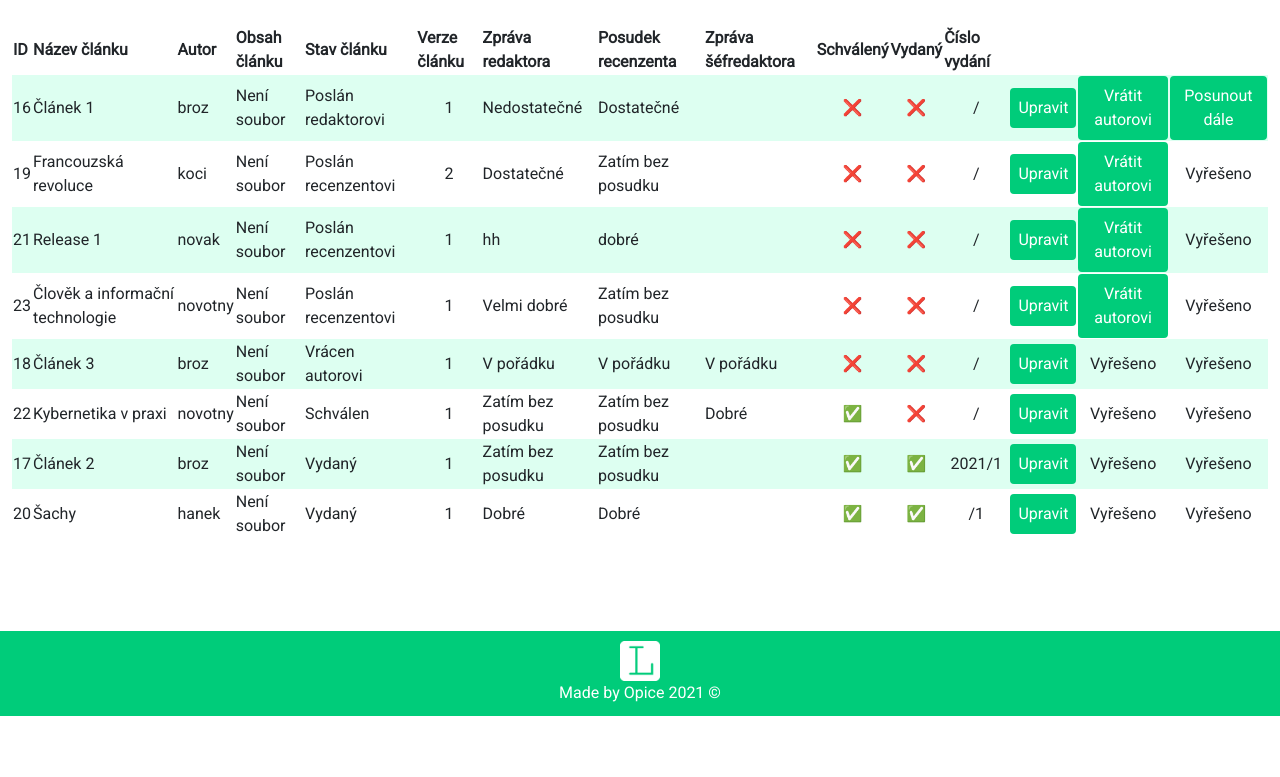
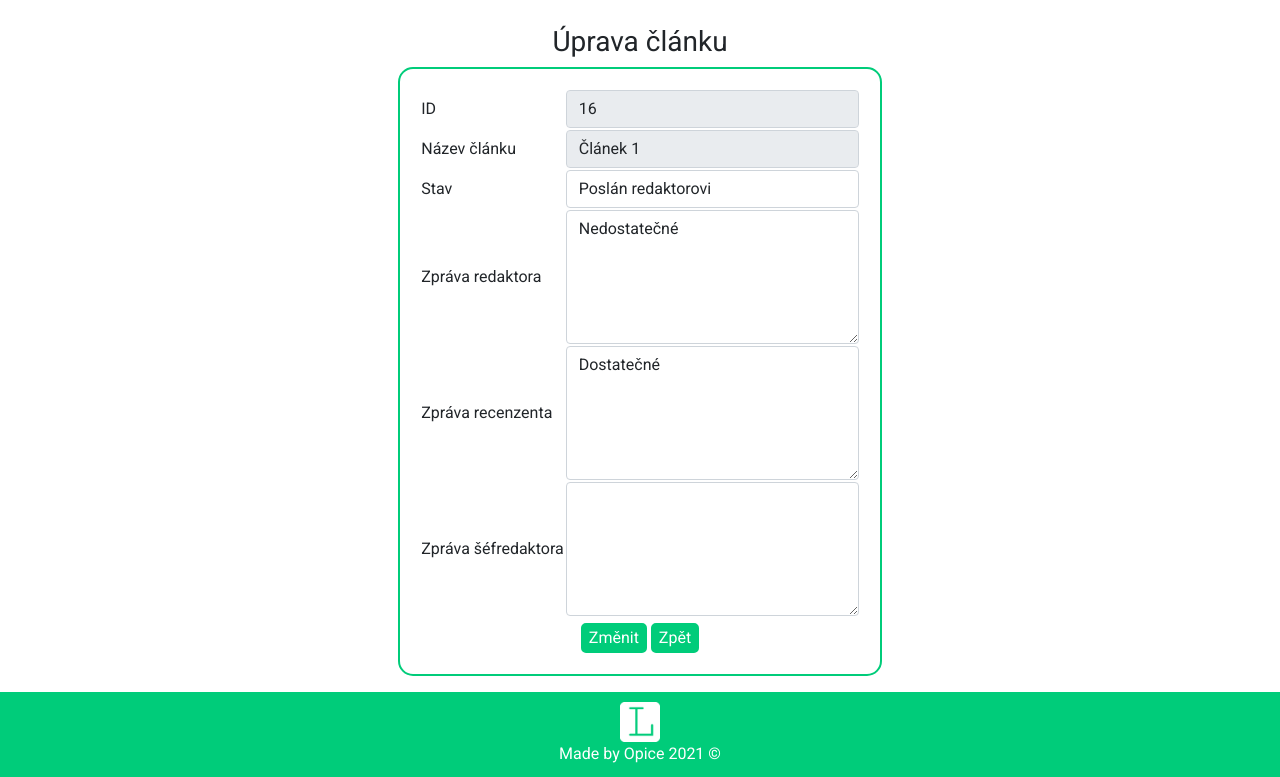
Before and after one commit to tomasmilotta/Opice, a PHP site: page /spravaClanku.php?id=16 in a window 1280 px wide. Shown: the part 84-861 px from the top of the page. Before the commit the page ends 800 px from the top, so only its background shows below. Run offline with PHP 8.4, Linux system fonts and the light colour scheme; a user stored in the database is signed in; data comes from the database, SQL or seed files in the repository.

Commit message:
Update spravaClanku.php

```diff
--- a/KÓD/spravaClanku.php
+++ b/KÓD/spravaClanku.php
@@ -1,134 +1,126 @@
 <?php
   require "header.php";
   require "connectDB.php";
-  if(isset($_SESSION['chyba'])){
-    if($_SESSION['chyba']==0){
-      echo "<script type='text/javascript'>alert('Úspěch!');</script>";
-      unset($_SESSION['chyba']);
-    }else{
-      echo "<script type='text/javascript'>alert('Chyba při nahrávání souboru!');</script>";
-      unset($_SESSION['chyba']);
+  if(!isset($_SESSION["role"])||$_SESSION["role"]!=2){
+    if($_SESSION["role"]!=7){
+      if($_SESSION["role"]!=6){
+        if($_SESSION["role"]!=4){
+          header("location:index.php");
+        }
+      }
     }
   }
-?>
-<div class="container-fluid">
-  <div class="row">
-      <div class="col-12">
-      <?php
-  if(isset($_SESSION['role'])){
-    $role = $_SESSION['role'];
-    if($role==3){
-      echo '<a href="pridatClanek.php" id="add-btn" class="btn">Přidat článek</a>';
-      //výpis článků
-      echo "<table class='w-100 sprava-tab'>";
-      echo "<tr>";
-      echo "<th>Název článku</th><th>Autor</th><th>Obsah článku</th><th>Stav článku</th><th>Verze článku</th><th>Zpráva redaktora</th><th>Posudek recenzenta</th><th>Zpráva šéfredaktora</th><th>Schválený</th><th>Vydaný</th><th>Číslo vydání</th><th>Reagovat</th>";
-      $dotaz = "SELECT * FROM clanky join users on users.user_id=clanky.clanek_autor join stavy on stavy.stav_id=clanky.clanek_stav where user_id = ".$_SESSION['user_id'].";";
-    }else{
-      //výpis článků
-      echo "<table class='w-100 sprava-tab'>";
-      echo "<tr>";
-      if($role == 6 || $role == 7 || $role == 2){
-        $dotaz = "SELECT * FROM clanky join users on users.user_id=clanky.clanek_autor join stavy on stavy.stav_id=clanky.clanek_stav order by clanek_stav";
-        echo "<th>ID</th><th>Název článku</th><th>Autor</th><th>Obsah článku</th><th>Stav článku</th><th>Verze článku</th><th>Zpráva redaktora</th><th>Posudek recenzenta</th><th>Zpráva šéfredaktora</th><th>Schválený</th><th>Vydaný</th><th>Číslo vydání</th><th></th><th></th><th></th>";
+  $userRole = $_SESSION["role"];
+  $id = $_GET["id"];
+  $dotaz = "select * from clanky join users on clanky.clanek_autor = users.user_id join stavy on clanky.clanek_stav = stavy.stav_id where clanek_id=".$id;
+  $dotaz2 = "select * from stavy";
+  $vysledek = mysqli_query($spojeni, $dotaz);
+  $vysledek2 = mysqli_query($spojeni, $dotaz2);
+  $radek = mysqli_fetch_assoc($vysledek);
+  if(isset($_GET["submit"])){
+    if($_GET["submit"]=="Změnit"){
+      if($_GET["stav"]==4){
+        $dotaz = 'update clanky set clanek_stav=4, clanek_zpravaRedaktora="'.$_GET["zpravaRedaktora"].'", clanek_zpravaRecenzenta="'.$_GET["zpravaRecenzenta"].'", clanek_zpravaSefredaktora="'.$_GET["zpravaSefredaktora"].'", clanek_vydany=0, clanek_vydani=DEFAULT, clanek_rok=DEFAULT, clanek_schvaleny=1 where clanek_id ='.$_GET["id"];
+      }else if($_GET["stav"]==5){
+        if(isset($_GET["vydani"])){
+          $vydani = $_GET["vydani"];
+        }else $vydani = "NULL";
+        if(isset($_GET["rok"])){
+          $rocnik = $_GET["rok"];
+        }else $rocnik = "NULL";
+        $dotaz = 'update clanky set clanek_stav=5, clanek_zpravaRedaktora="'.$_GET["zpravaRedaktora"].'", clanek_zpravaRecenzenta="'.$_GET["zpravaRecenzenta"].'", clanek_zpravaSefredaktora="'.$_GET["zpravaSefredaktora"].'", clanek_vydany=1, clanek_vydani='.$vydani.', clanek_rok='.$rocnik.', clanek_schvaleny=1 where clanek_id ='.$_GET["id"];
+        echo $rocnik.' | '.$dotaz;
+      }else{
+        $dotaz = 'update clanky set clanek_stav='.$_GET["stav"].', clanek_zpravaRedaktora="'.$_GET["zpravaRedaktora"].'", clanek_zpravaRecenzenta="'.$_GET["zpravaRecenzenta"].'", clanek_zpravaSefredaktora="'.$_GET["zpravaSefredaktora"].'", clanek_vydany=0, clanek_vydani=DEFAULT, clanek_rok=DEFAULT, clanek_schvaleny=0 where clanek_id ='.$_GET["id"];
+        echo $dotaz;
       }
-      if($role == 4){
-        $dotaz = "SELECT * FROM clanky join users on users.user_id=clanky.clanek_autor join stavy on stavy.stav_id=clanky.clanek_stav order by clanek_stav";
-        echo "<th>ID</th><th>Název článku</th><th>Autor</th><th>Obsah článku</th><th>Stav článku</th><th>Verze článku</th><th>Zpráva redaktora</th><th>Posudek recenzenta</th><th>Zpráva šéfredaktora</th><th>Schválený</th><th>Vydaný</th><th>Číslo vydání</th><th></th><th></th>";
+      if($userRole==4){
+        $dotaz = 'update clanky set clanek_stav=1, clanek_zpravaRedaktora="'.$_GET["zpravaRedaktora"].'", clanek_zpravaRecenzenta="'.$_GET["zpravaRecenzenta"].'", clanek_zpravaSefredaktora="'.$_GET["zpravaSefredaktora"].'", clanek_vydany=0, clanek_vydani=DEFAULT, clanek_rok=DEFAULT, clanek_schvaleny=0 where clanek_id ='.$_GET["id"];
       }
+      $vysledek = mysqli_query($spojeni, $dotaz);
+      if($vysledek)
+      {
+        $_SESSION["msg-good"]="Článek úspěšně upraven.";
+        header("location:spravaClanku.php");
+      }
+    }else if($_GET["submit"]=="Zpět"){
+      header("location:spravaClanku.php");
     }
-    $vysledek = mysqli_query($spojeni, $dotaz);
-    echo "</tr>";
-    $i = 0;
-    while($radek = mysqli_fetch_assoc($vysledek)){
-      if (($i%2)==1)
-      {
-        echo "<tr class='radek-clanky'>";
-      }
-      else echo "<tr class='radek radek-clanky'>";
-      if(isset($role) && $role!=3)echo "<td align = center>".$radek['clanek_id']."</td>";
-      echo "<td>".$radek['clanek_nazev']."</td>";
-      echo "<td>".$radek['user_login']."</td>";
-      $path = "clanky/".$radek["user_login"]."/".str_replace(" ","_",$radek["clanek_nazev"])."/v".$radek["clanek_verze"]."/";
-      if($handle = opendir($path)){
-        while(false != ($entry = readdir($handle))){
-          if($entry != "." && $entry != ".."){
-            echo '<td><a href="download.php?file='.$entry.'&path='.$path.'&autor='.$radek["user_login"].'">&#128190; Stáhnout</a></td>';
-          }
-        }
-        closedir($handle);
-      }else{
-         echo '<td>Není soubor</td>';
-      }
-      echo "<td>".$radek['stav_popis']."</td>";
-      echo "<td align = center>".$radek['clanek_verze']."</td>";
-      echo "<td>".$radek['clanek_zpravaRedaktora']."</td>";
-      echo "<td>".$radek['clanek_zpravaRecenzenta']."</td>";
-      echo "<td>".$radek['clanek_zpravaSefredaktora']."</td>";
-      echo "<td align = center>";
-      if($radek['clanek_schvaleny']==0){
-        echo "&#10060;";
-      }else{
-        echo "&#9989;";
-      }
-      echo "</td>";
-      echo "<td align = center>";
-      if($radek['clanek_vydany']==0){
-        echo "&#10060;";
-      }else{
-        echo "&#9989;";
-      }
-      echo "</td>";
-      echo "<td align = center>".$radek['clanek_rok']."/".$radek['clanek_vydani']."</td>";
-      if($role == 2 || $role==6 || $role == 7 || $role==4){
-        if($role == 4){
-          if($radek["stav_id"]==2){
-            echo '<td><a href="upravitClanek.php?id='.$radek["clanek_id"].'" class="btn">Upravit</a></td>';
-          }else{
-            echo '<td align=center>Vyřešeno</td>';
-          }
-        }else{
-          echo '<td><a href="upravitClanek.php?id='.$radek["clanek_id"].'" class="btn">Upravit</a></td>';
-        }
-        if($radek['stav_id']==1 || $radek['stav_id']==2){
-          if($radek['stav_id']==1){
-            if($role!=4){
-              echo '<td align=center><a href="reakce.php?id='.$radek["clanek_id"].'" class="btn">Vrátit autorovi</a></td>';
-            }else echo '<td align=center>Vyřešeno</td>';
-          }else{
-            echo '<td align=center><a href="reakce.php?id='.$radek["clanek_id"].'" class="btn">Vrátit autorovi</a></td>';
-          }
-        }else{
-          echo '<td align=center>Vyřešeno</td>';
-        }
-        if($role!=4){
-          if($radek["stav_id"]==1){
-            echo '<td><a href="reakceDale.php?id='.$radek["clanek_id"].'" class="btn">Posunout dále</a></td>';
-          }else {
-            echo '<td align=center>Vyřešeno</td>';
-          }
-        }
-      }
-      if($role==3){
-        if($radek['stav_id'] == 3){
-          echo '<td><a href="updateClanek.php?name='.$radek["clanek_nazev"].'" class="btn">Reagovat</a></td>';
-        }else{
-          echo '<td>V pořádku</td>';
-        }
-      }
-      echo "</tr>";
-      $i++;
-    }
-    echo "</table>";
-  }else{
-    echo "<p>Nejste přihlášený!</p>";
   }
 
  ?>
+<h3 align=center>Úprava článku</h3>
+<form action="upravitClanek.php" method="get">
+<div class="d-flex justify-content-center mb-3">
+     <div class="d-inline-flex" id="reg">
+  <table>
+    <tr>
+      <td>ID</td><td><input type="text" name="id" value="<?php echo $radek["clanek_id"];?>" readonly class="form-control"></td>
+    </tr>
+    <tr>
+      <td>Název článku</td><td><input type="text" name="nazev" value="<?php echo $radek["clanek_nazev"];?>" readonly class="form-control"></td>
+    </tr>
+    <?php
+      if($userRole == 2 || $userRole == 6 || $userRole == 7){
+        echo '<tr>
+          <td>Stav</td>
+          <td>
+            <select name="stav" class="form-control">';
+
+              while($stavy = mysqli_fetch_assoc($vysledek2)){
+                if($stavy["stav_id"]==$radek["clanek_stav"]){
+                  echo '<option value="'.$stavy["stav_id"].'" selected>'.$stavy["stav_popis"].'</option>';
+                }else{
+                  echo '<option value="'.$stavy["stav_id"].'">'.$stavy["stav_popis"].'</option>';
+                }
+              }
+
+            echo '</select>
+          </td>
+        </tr>';
+      }else{
+        echo '<input type="text" name=stav hidden value="'.$radek["clanek_stav"].'">';
+      }
+     ?>
+       <?php
+        if($userRole == 2 || $userRole == 6){
+          echo '<tr>';
+          echo '<td>Zpráva redaktora</td>';
+          echo '<td><textarea name="zpravaRedaktora" rows="5" cols="30" class="form-control" required>'.$radek["clanek_zpravaRedaktora"].'</textarea></td>';
+          echo '</tr>';
+        }else echo '<textarea name="zpravaRedaktora" hidden>'.$radek["clanek_zpravaRedaktora"].'</textarea>';
+        if($userRole == 2 || $userRole == 4){
+          echo '<tr>';
+          echo '<td>Zpráva recenzenta</td>';
+          echo '<td><textarea name="zpravaRecenzenta" rows="5" cols="30" class="form-control" required>'.$radek["clanek_zpravaRecenzenta"].'</textarea></td>';
+          echo '</tr>';
+        }else echo '<textarea name="zpravaRecenzenta" hidden>'.$radek["clanek_zpravaRecenzenta"].'</textarea>';
+        if($userRole == 2 || $userRole == 7){
+          echo '<tr>';
+          echo '<td>Zpráva šéfredaktora</td>';
+          echo '<td><textarea name="zpravaSefredaktora" rows="5" cols="30" class="form-control">'.$radek["clanek_zpravaSefredaktora"].'</textarea></td>';
+          echo '</tr>';
+        }else echo '<textarea name="zpravaSefredaktora" hidden>'.$radek["clanek_zpravaSefredaktora"].'</textarea>';
+        if($userRole == 2 || $userRole == 6 || $userRole == 7){
+          if($radek["clanek_vydany"]!=0){
+            echo '<tr>';
+            echo '<td>Ročník vydání</td>';
+            echo '<td><input type="number" name="rok" value="'.$radek["clanek_rok"].'"required class="form-control"></td>';
+            echo '</tr>';
+            echo '<tr>';
+            echo '<td>Číslo vydání</td>';
+            echo '<td><input type="number" name="vydani" value="'.$radek["clanek_vydani"].'"required class="form-control"></td>';
+            echo '</tr>';
+          }
+        }
+        ?>
+        <tr>
+          <td colspan="2" align="center"><input type="submit" name="submit" value="Změnit" id="reg-but">&nbsp;<input type="submit" name="submit" value="Zpět" id="reg-but"></td>
+        </tr>
+  </table>
       </div>
-  </div>
-</div>
-
- <?php
- require "footer.php";
-  ?>
+      </div>
+</form>
+<?php
+  require "footer.php";
+ ?>
```
